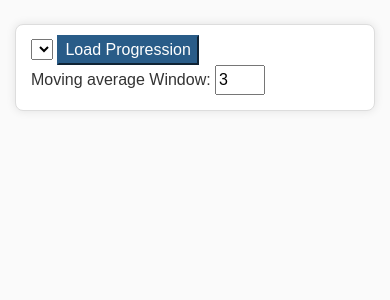
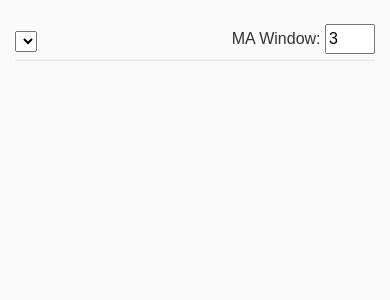
Before and after one commit to chavias/FitnessTracker, a Flask app: page /statistics/progression in a window 390 px wide. Shown: the part 56-356 px from the top of the page. Run offline with Flask 3, Linux system fonts and the light colour scheme; lists and menus that the app fills with data are empty; some libraries are stand-ins or nearby versions.

Commit message:
improve ploty graphs for mobile

```diff
--- a/fitnesstracker/templates/statistics/progression.html
+++ b/fitnesstracker/templates/statistics/progression.html
@@ -1,30 +1,25 @@
 {% extends "layout.html" %}
 
 {% block header %}
-    <link rel="stylesheet" type="text/css" href="{{ url_for('static', filename='statistics.css') }}">
+<link rel="stylesheet" type="text/css" href="{{ url_for('static', filename='statistics.css') }}">
 {% endblock %}
 
 {% block content %}
 
+<!-- <div class="content-section"> -->
+    <div class="article-metadata d-flex justify-content-between align-items-center">
+        <select id="exercise" class="select-exercise"></select>
+        <div>
+            <label for="window"> MA Window:</label>
+            <input type="number" id="window" value="3" min="1" style="width: 50px;">
+        </div>
+    </div>
 
-<div class="content-section">
-
-<div>
-<select id="exercise", class="select-exercise"></select>
-<button class='button submit-button' onclick="updateChart()">Load Progression</button>
-<div>
-    <label for="window"> Moving average Window:</label>
-    <input type="number" id="window" value="3" min="1" style="width: 50px;">
-</div>
-</div>
-    <div id="plot_progression"></div>  <!-- First plot: Weight & Reps -->
-    <div id="plot_volume"></div>       <!-- Second plot: Volume -->
-</div>
-
+    <div id="plot_progression" class="chart-container"></div> <!-- First plot: Weight & Reps -->
+    <div id="plot_volume" class="chart-container"></div> <!-- Second plot: Volume -->
+<!-- </div> -->
 
 <script src="https://cdn.plot.ly/plotly-latest.min.js"></script>
-
 <script src="{{ url_for(request.blueprint+'.static', filename='progression.js') }}"></script>
 
-
 {% endblock %}
--- a/run.py
+++ b/run.py
@@ -1,7 +1,8 @@
+
 from fitnesstracker import create_app, db
 from flask_migrate import Migrate
 
-app = create_app(enviroment='development')
+app = create_app(enviroment='production')
 
 if __name__ == "__main__":
 
```
Also changed, not shown: requirements.txt (+9 -2 lines).
